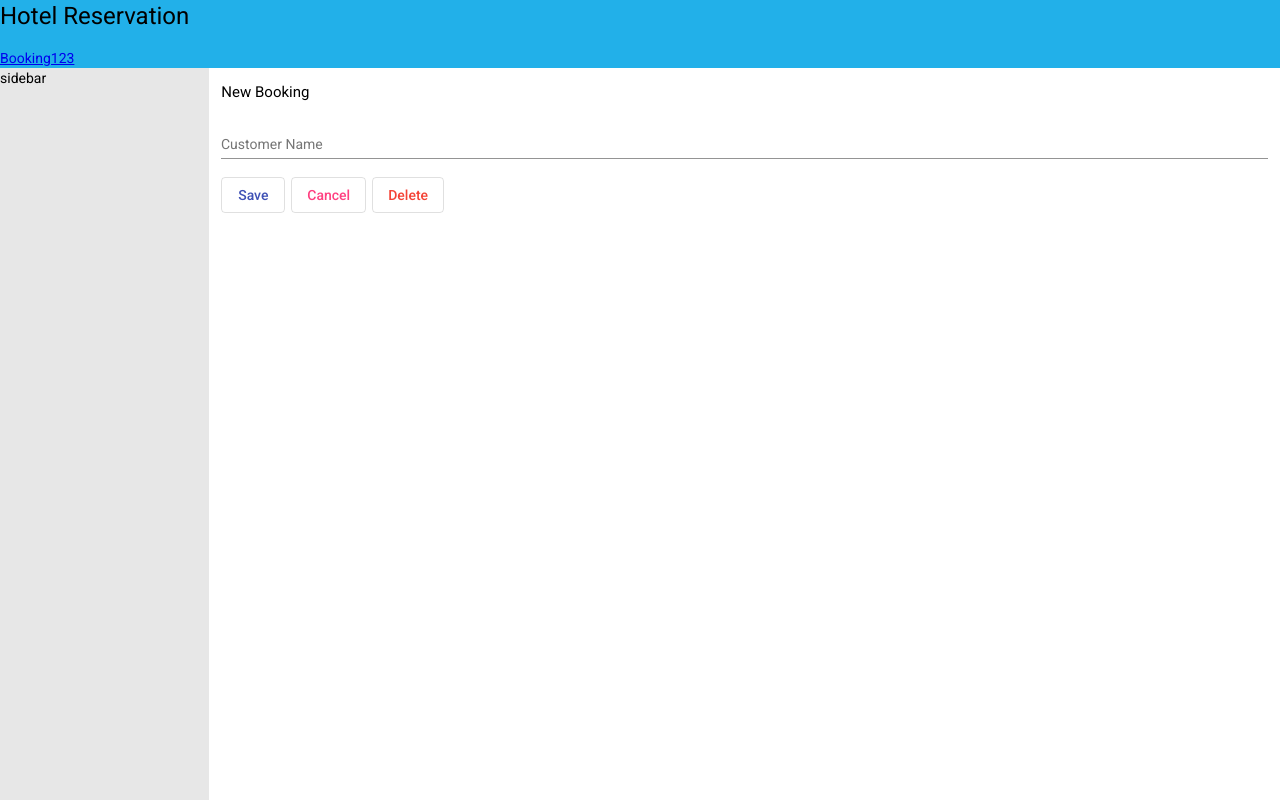
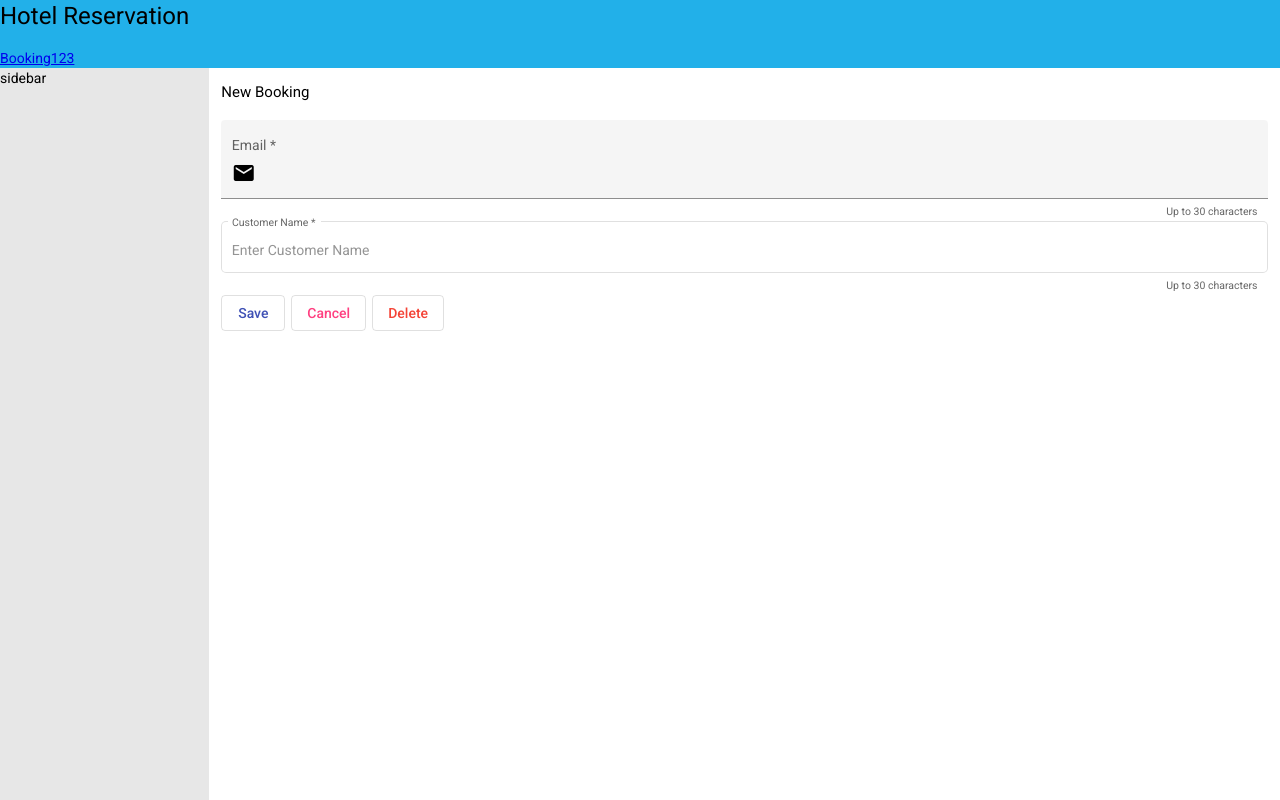
Before and after one commit to hema35/material-app, an Angular app: page /booking in a window 1280 px wide. Built offline with nearby package versions, Linux system fonts and the light colour scheme.

Commit message:
Advanced Inputs

```diff
--- a/src/app/components/booking/booking.component.html
+++ b/src/app/components/booking/booking.component.html
@@ -1,9 +1,19 @@
 <h4>New Booking</h4>
 <!-- Input -->
-<mat-form-field class="w-100">
-  <input type="text" matInput placeholder="Enter Customer Name">
+<mat-form-field class="w-100" floatLabel= "auto" appearance = "fill" color = "primary">
+  <input type="email" matInput placeholder="Enter Email" required = "required"/>
+  <mat-label>Email</mat-label>
+  <mat-hint align = "end">Up to 30 characters</mat-hint>
+  <mat-icon>email</mat-icon>
+</mat-form-field>
+
+<mat-form-field class="w-100" floatLabel= "always" appearance = "outline" color= "primary">
+  <input type="text" matInput placeholder="Enter Customer Name" required = "required"/>
   <mat-label>Customer Name</mat-label>
+  <mat-hint align = "end">Up to 30 characters</mat-hint>
 </mat-form-field>
+<!-- floatLabel:auto|always|never -->
+<!-- appearance:legacy|standard|fill|outline -->
 <!-- Basic -->
 <!-- <div class="mb">
   <button mat-button>Save</button>
```
